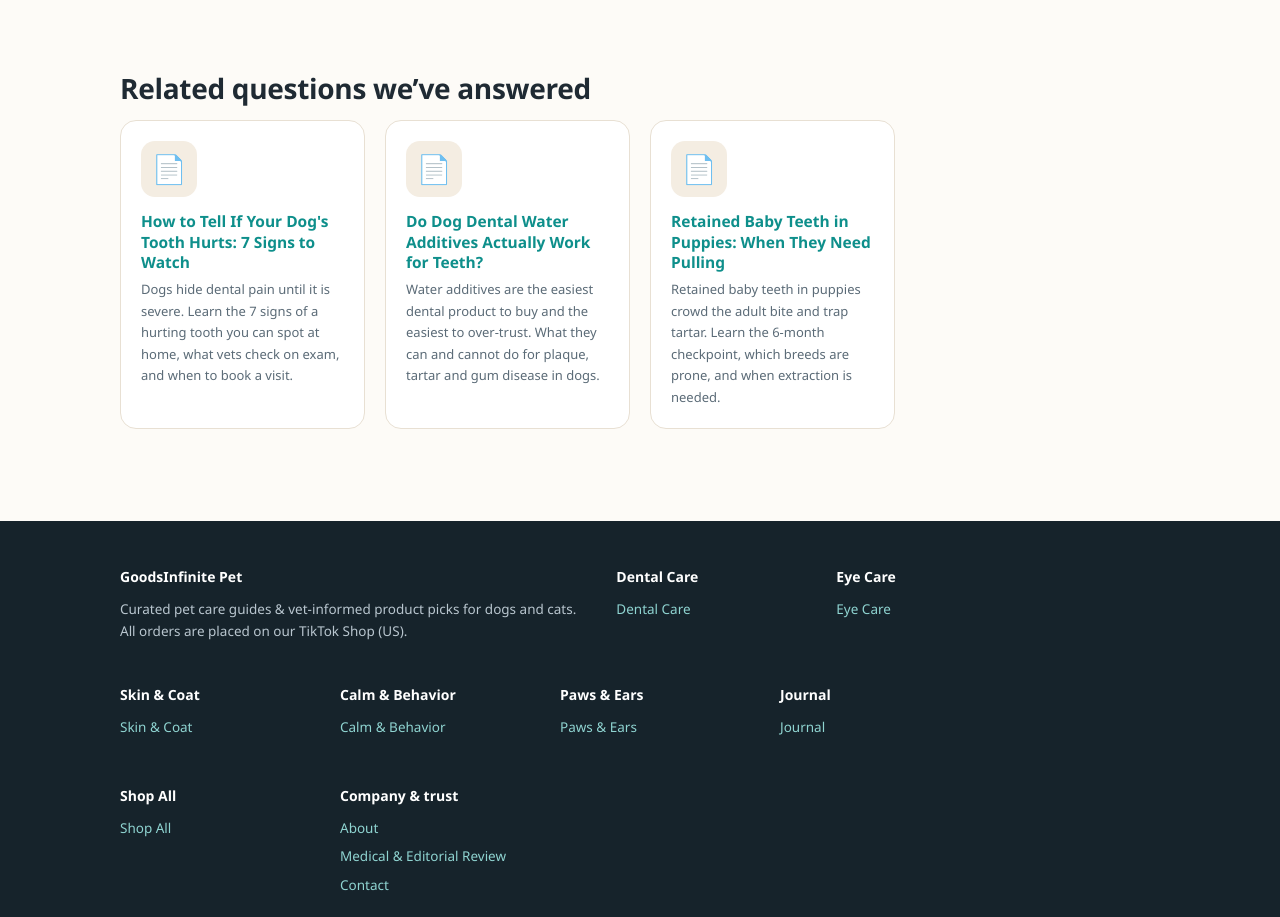
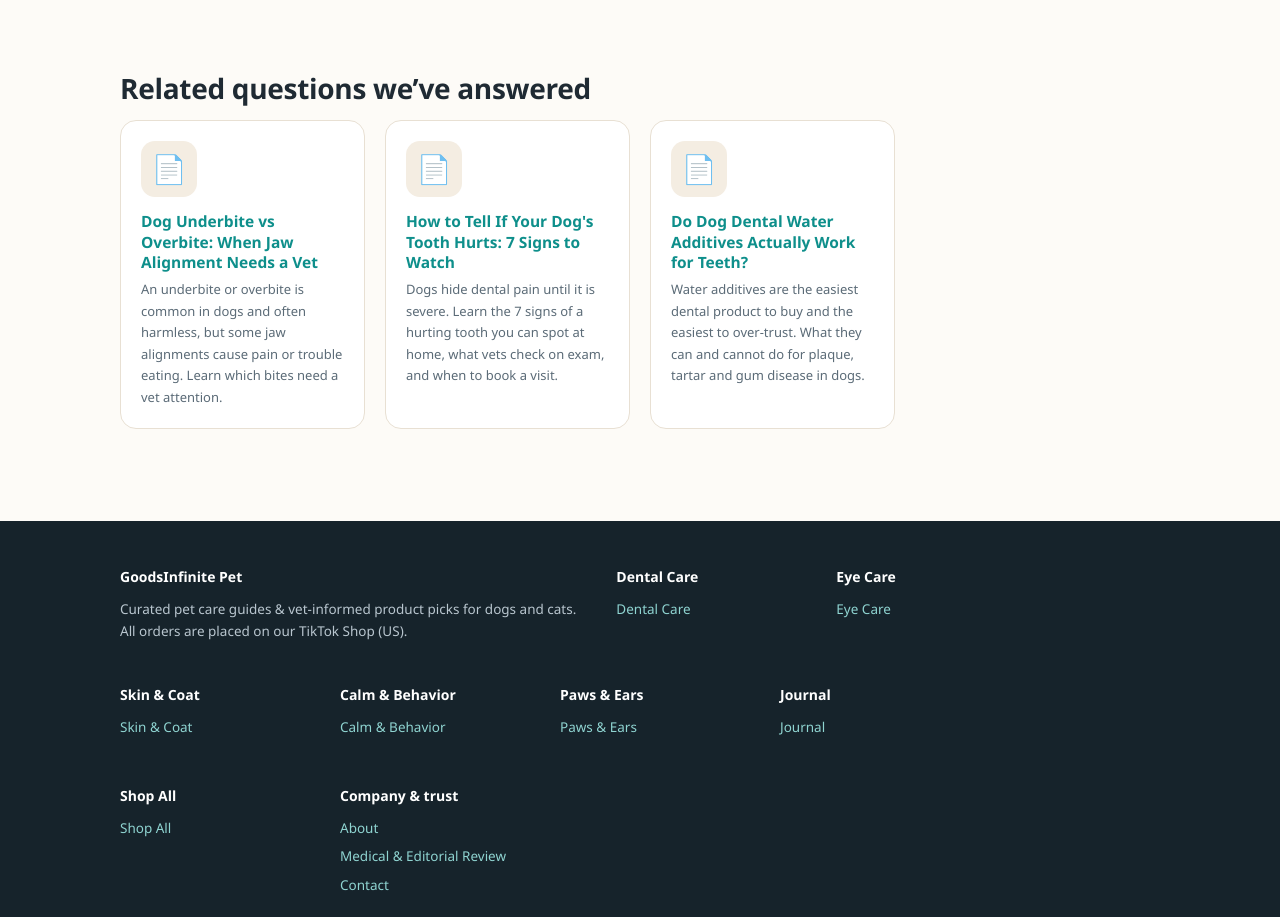
Before and after one commit to weibingtj/pet-site, a plain HTML site: page insights/cat-bad-breath-home-care/index.html in a window 1280 px wide. Shown: the part 3620-4537 px from the top of the page. Drawn offline with Linux system fonts and the light colour scheme.

Commit message:
Initial: pet.goods-infinite.com v1 (guides + TikTok Shop catalog)

```diff
--- a/insights/cat-bad-breath-home-care/index.html
+++ b/insights/cat-bad-breath-home-care/index.html
@@ -153,7 +153,7 @@ nav.main a{font-size:13px;white-space:nowrap;padding:8px 6px}
 <section><div class="wrap">
 <h2 class="sec" style="text-align:left">FAQs</h2>
 <div class="faq"><details><summary>Why does my cat's breath smell like fish?</summary><p>Fish-flavoured food and dental paste aside, a genuinely foul or rotten smell is not normal and usually means plaque, gingivitis or something trapped in the mouth. If the smell is strong enough that you notice it without looking for it, have the mouth examined.</p></details><details><summary>Do dental treats really work for cats?</summary><p>Some do. Products carrying the VOHC (Veterinary Oral Health Council) seal have independent evidence of reducing plaque or tartar. Treats help between brushings but cannot replace brushing, because they do not clean the gum line as thoroughly.</p></details><details><summary>Can I use a baby toothbrush and water instead of pet paste?</summary><p>A soft baby brush or gauze with water removes more plaque than nothing, but enzymatic pet pastes keep working after you finish brushing, and the flavoured pastes make the whole process far easier to keep up long term.</p></details><details><summary>How fast should home care improve the smell?</summary><p>If plaque and mild gingivitis are the cause, fresher breath usually shows within one to two weeks of daily brushing. If the smell barely changes after two to three weeks, there is likely tartar or disease below the gum line that needs a professional clean.</p></details></div></div></section>
-<section><div class="wrap"><h2 class="sec" style="text-align:left">Related questions we’ve answered</h2><div class="grid"><a class="pcard" href="/insights/dog-tooth-pain-signs/"><div class="ic">📄</div><h3>How to Tell If Your Dog's Tooth Hurts: 7 Signs to Watch</h3><p class="b">Dogs hide dental pain until it is severe. Learn the 7 signs of a hurting tooth you can spot at home, what vets check on exam, and when to book a visit.</p></a><a class="pcard" href="/insights/dog-water-additive-dental/"><div class="ic">📄</div><h3>Do Dog Dental Water Additives Actually Work for Teeth?</h3><p class="b">Water additives are the easiest dental product to buy and the easiest to over-trust. What they can and cannot do for plaque, tartar and gum disease in dogs.</p></a><a class="pcard" href="/insights/puppy-retained-baby-teeth/"><div class="ic">📄</div><h3>Retained Baby Teeth in Puppies: When They Need Pulling</h3><p class="b">Retained baby teeth in puppies crowd the adult bite and trap tartar. Learn the 6-month checkpoint, which breeds are prone, and when extraction is needed.</p></a></div></div></section>
+<section><div class="wrap"><h2 class="sec" style="text-align:left">Related questions we’ve answered</h2><div class="grid"><a class="pcard" href="/insights/dog-underbite-overbite/"><div class="ic">📄</div><h3>Dog Underbite vs Overbite: When Jaw Alignment Needs a Vet</h3><p class="b">An underbite or overbite is common in dogs and often harmless, but some jaw alignments cause pain or trouble eating. Learn which bites need a vet attention.</p></a><a class="pcard" href="/insights/dog-tooth-pain-signs/"><div class="ic">📄</div><h3>How to Tell If Your Dog's Tooth Hurts: 7 Signs to Watch</h3><p class="b">Dogs hide dental pain until it is severe. Learn the 7 signs of a hurting tooth you can spot at home, what vets check on exam, and when to book a visit.</p></a><a class="pcard" href="/insights/dog-water-additive-dental/"><div class="ic">📄</div><h3>Do Dog Dental Water Additives Actually Work for Teeth?</h3><p class="b">Water additives are the easiest dental product to buy and the easiest to over-trust. What they can and cannot do for plaque, tartar and gum disease in dogs.</p></a></div></div></section>
 <footer class="site"><div class="wrap">
 <div class="cols"><div><h4>GoodsInfinite Pet</h4>
 <p>Curated pet care guides &amp; vet-informed product picks for dogs and cats.<br>All orders are placed on our TikTok Shop (US).</p></div><div><h4>Dental Care</h4><a href="/dental-care/">Dental Care</a></div><div><h4>Eye Care</h4><a href="/eye-care/">Eye Care</a></div><div><h4>Skin & Coat</h4><a href="/skin-coat/">Skin & Coat</a></div><div><h4>Calm & Behavior</h4><a href="/calm-behavior/">Calm & Behavior</a></div><div><h4>Paws & Ears</h4><a href="/grooming-paws-ears/">Paws & Ears</a></div><div><h4>Journal</h4><a href="/insights/">Journal</a></div><div><h4>Shop All</h4><a href="/shop/">Shop All</a></div><div><h4>Company &amp; trust</h4><a href="/about/">About</a><a href="/medical-review/">Medical &amp; Editorial Review</a><a href="/contact/">Contact</a></div></div>
```
